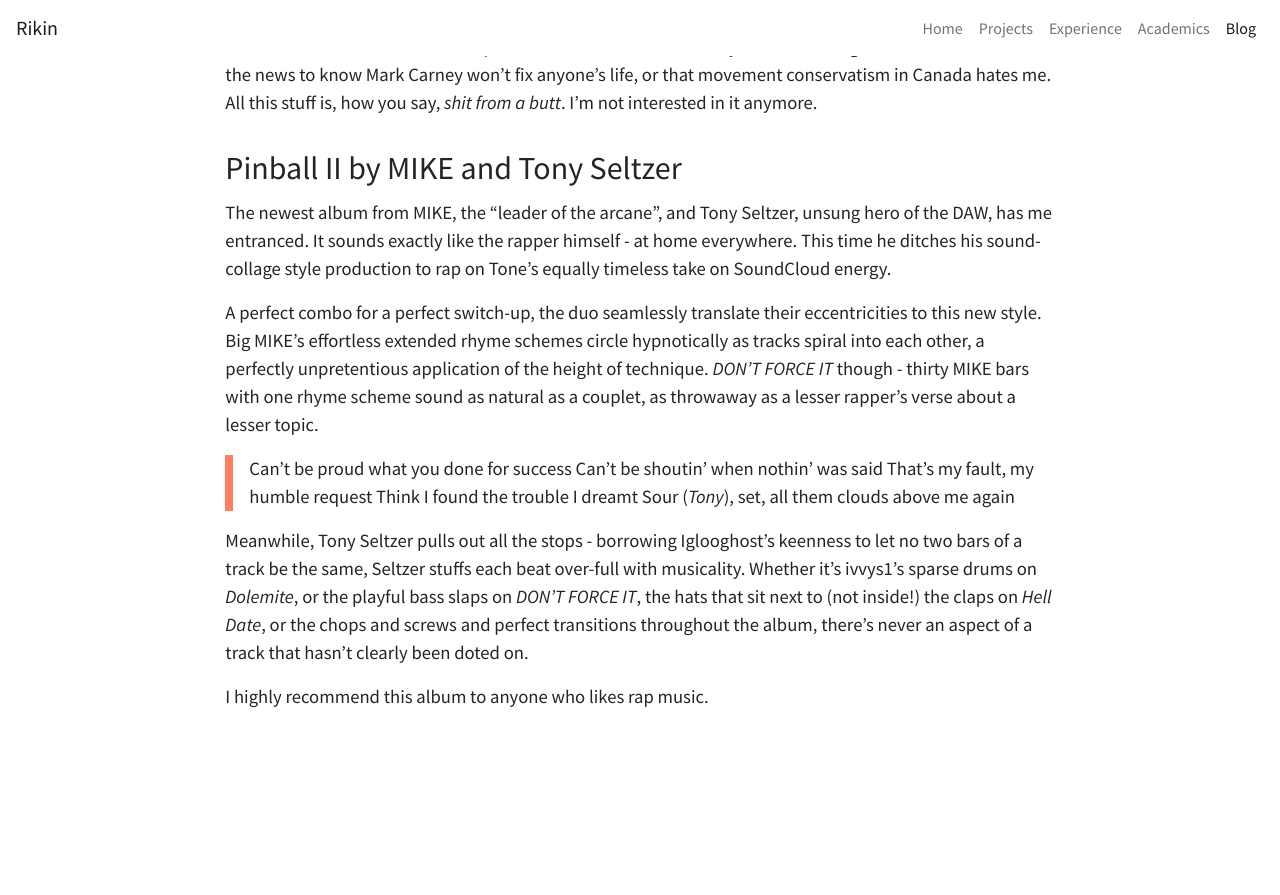
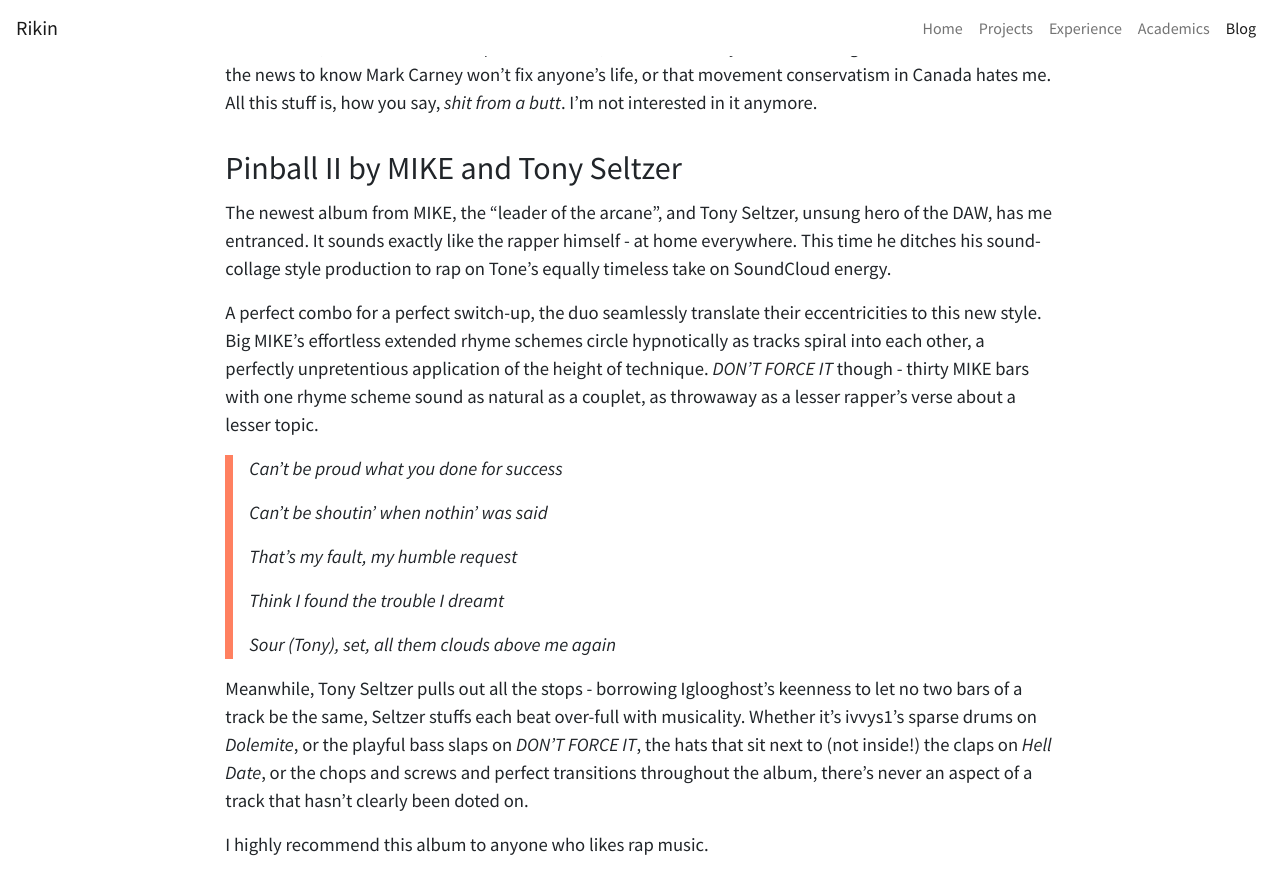
Before and after one commit to rikingurditta/blog, a Jekyll site: the page built from _posts/2025-05-18-short-writings.md, in a window 1280 px wide and 900 px high, scrolled down 3307 px. Shown: the top 895 px of the window. Built offline with Jekyll 4.4.1, drawn with Linux system fonts in a browser that asks for light colours; formulas are drawn with MathJax 3; before the commit the page ends 4059 px from its top, so only the background shows below that.

Commit message:
Try to fix MIKE lyrics

```diff
--- a/_posts/2025-05-18-short-writings.md
+++ b/_posts/2025-05-18-short-writings.md
@@ -83,11 +83,15 @@
 
 A perfect combo for a perfect switch-up, the duo seamlessly translate their eccentricities to this new style. Big MIKE's effortless extended rhyme schemes circle hypnotically as tracks spiral into each other, a perfectly unpretentious application of the height of technique. *DON'T FORCE IT* though - thirty MIKE bars with one rhyme scheme sound as natural as a couplet, as throwaway as a lesser rapper's verse about a lesser topic.
 
-> Can't be proud what you done for success
-> Can't be shoutin' when nothin' was said
-> That's my fault, my humble request
-> Think I found the trouble I dreamt
-> Sour (*Tony*), set, all them clouds above me again
+> *Can't be proud what you done for success*
+>
+> *Can't be shoutin' when nothin' was said*
+>
+> *That's my fault, my humble request*
+>
+> *Think I found the trouble I dreamt*
+>
+> *Sour (Tony), set, all them clouds above me again*
 
 Meanwhile, Tony Seltzer pulls out all the stops - borrowing Iglooghost's keenness to let no two bars of a track be the same, Seltzer stuffs each beat over-full with musicality. Whether it's ivvys1's sparse drums on *Dolemite*, or the playful bass slaps on *DON'T FORCE IT*, the hats that sit next to (not inside!) the claps on *Hell Date*, or the chops and screws and perfect transitions throughout the album, there's never an aspect of a track that hasn't clearly been doted on.
 
```
